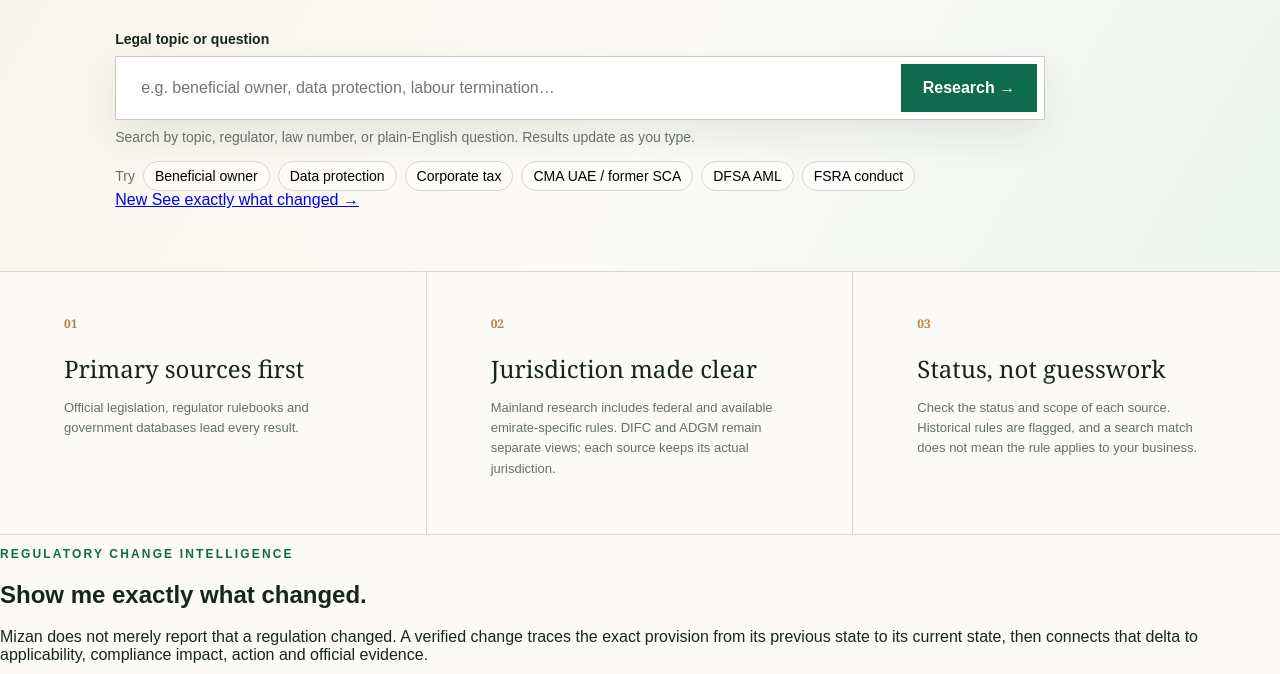
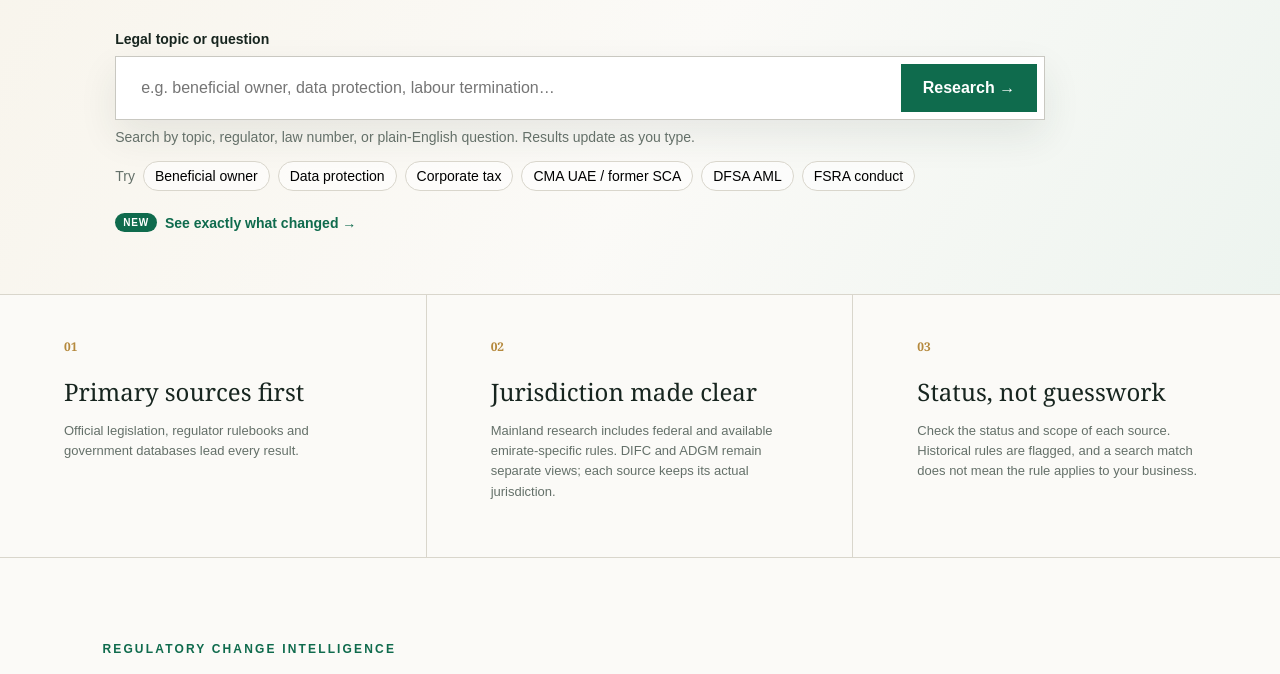
Before and after one commit to sweater9/mizan-uae-legal-research, a website: page index.html in a window 1280 px wide. Shown: the part 519-1193 px from the top of the page. Drawn offline with nearby package versions, Linux system fonts and the light colour scheme.

Commit message:
Load Change Monitor stylesheet

```diff
--- a/index.html
+++ b/index.html
@@ -6,6 +6,7 @@
   <meta name="description" content="Primary-source-first UAE regulatory intelligence.">
   <title>Mizan | UAE Regulatory Intelligence</title>
   <link rel="stylesheet" href="styles.css?v=20260910-change-monitor">
+  <link rel="stylesheet" href="change-monitor.css?v=20260910-change-monitor">
 </head>
 <body>
   <header class="topbar">
```
